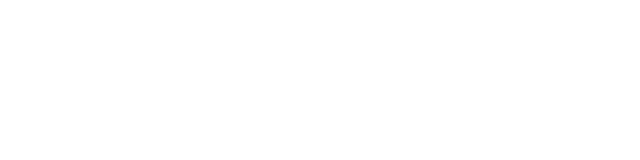
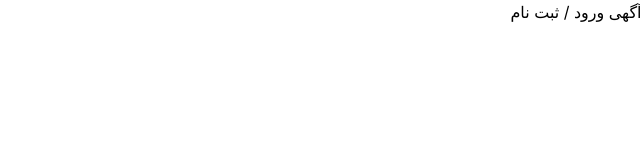
Before and after one commit to ZahraMoosavi77/Kooche, a Next.js app: page / in a window 1280 px wide. Shown: the top 160 px of the page, without its empty margins (640-1280 px from the left). Built offline with nearby package versions, Linux system fonts and the light colour scheme.

Commit message:
add link page

```diff
--- a/app/page.js
+++ /dev/null
@@ -1,7 +0,0 @@
-import React from 'react'
-
-export default function page() {
-  return (
-    <div>page</div>
-  )
-}
--- a/app/page.tsx
+++ b/app/page.tsx
@@ -1,7 +1,13 @@
-import React from 'react'
+import Link from "next/link";
+import React from "react";
 
 export default function page() {
   return (
-    <div>page</div>
-  )
+    <div>
+
+      <Link href={'/new'}> ثبت آگهی</Link>
+
+      <Link href={'/auth'}> ورود / ثبت نام</Link>
+    </div>
+  );
 }
```
